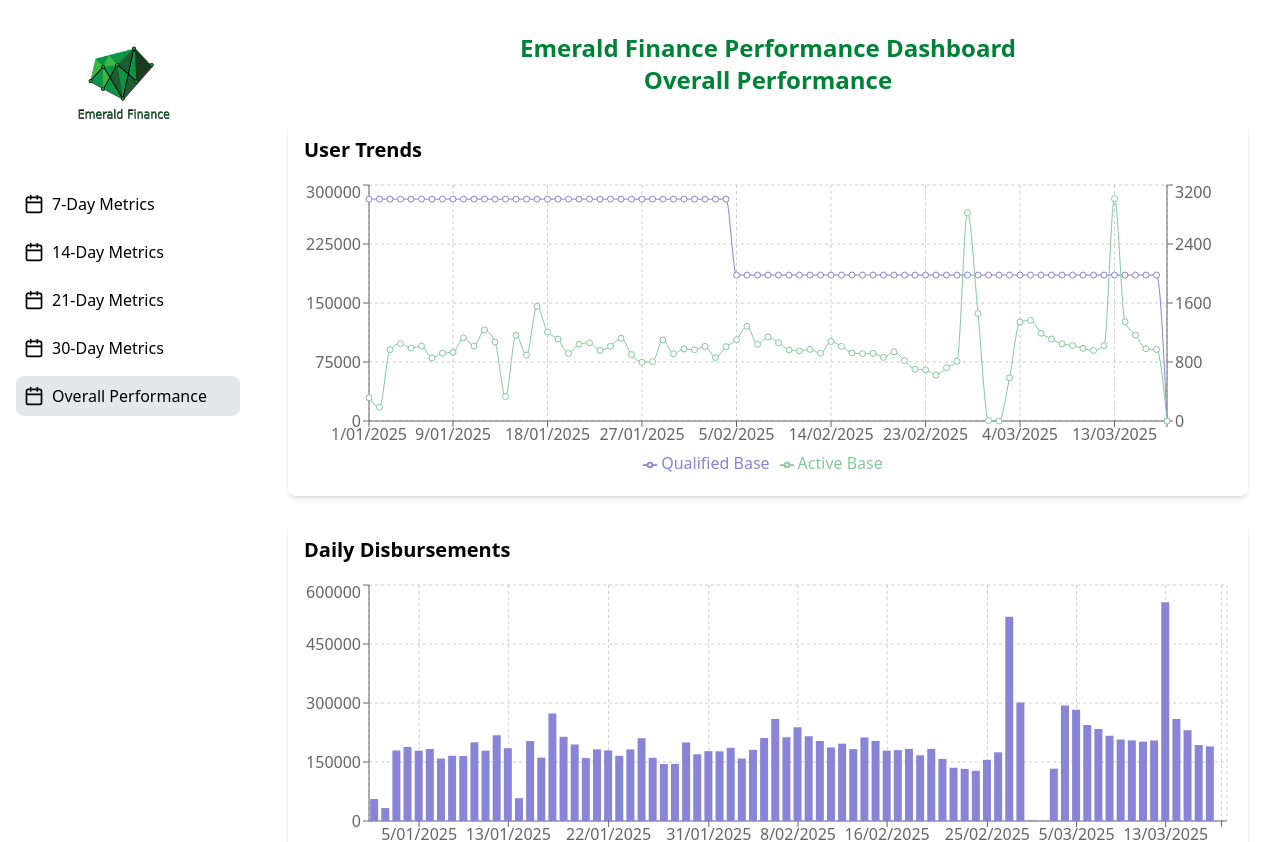
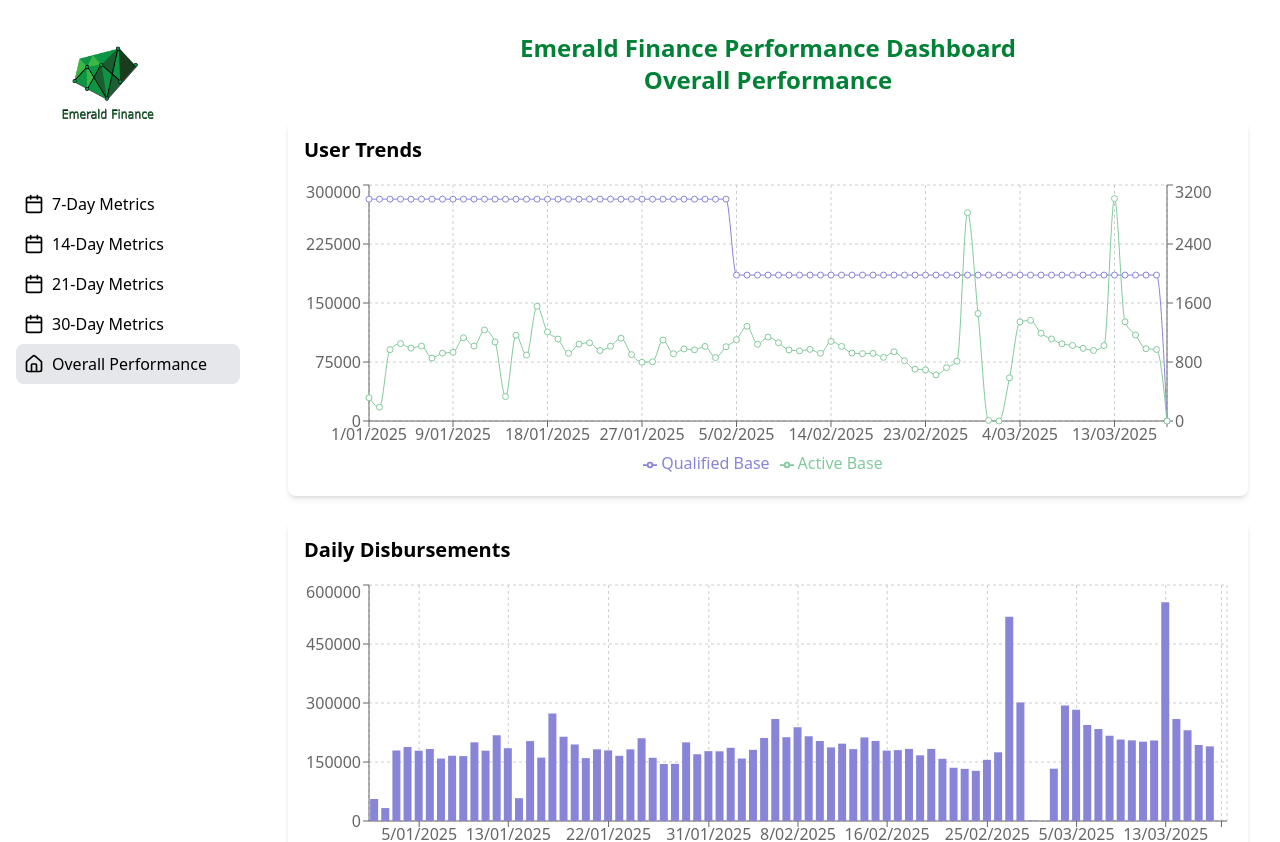
Before and after one commit to BasilMwila/performance_report, a React (Vite) app: page / in a window 1280 px wide. Shown: the top 842 px of the page. Built offline with nearby package versions, Linux system fonts and the light colour scheme.

Commit message:
Update Sidebar.tsx

```diff
--- a/src/Sidebar.tsx
+++ b/src/Sidebar.tsx
@@ -7,59 +7,68 @@
 
   return (
     <>
-      {/* Hamburger Button */}
+      {/* Menu Button for Small Screens */}
       <button
-        className="lg:hidden p-4"
+        className="sm:hidden fixed top-4 left-4 z-50 p-2 bg-white rounded-full shadow-lg"
         onClick={() => setIsOpen(true)}
       >
-        <Menu size={28} />
+        <Menu size={24} />
       </button>
 
-      {/* Sidebar - Fullscreen on small devices */}
+      {/* Sidebar */}
       <div
-        className={`fixed inset-0 bg-white p-4 flex flex-col transition-transform duration-300 lg:w-64 lg:h-screen lg:static ${
-          isOpen ? "translate-x-0" : "-translate-x-full lg:translate-x-0"
-        }`}
+        className={`${
+          isOpen ? "fixed inset-0 w-full h-full z-40 bg-white" : "w-64 h-screen"
+        } bg-white p-4 flex flex-col sm:relative sm:block sm:w-64 sm:h-screen`}
       >
-        {/* Close overlay when clicking outside */}
+        {/* Close Sidebar in Small Screens */}
         {isOpen && (
-          <div
-            className="absolute inset-0 bg-black opacity-50"
+          <button
+            className="absolute top-4 right-4 p-2 bg-gray-200 rounded-full"
             onClick={() => setIsOpen(false)}
-          ></div>
+          >
+            ✕
+          </button>
         )}
 
-        {/* Sidebar Content */}
-        <div className="relative z-10">
         {/* Logo */}
-          <div className="flex items-center justify-center mb-6">
+        <div className="flex items-center justify-center mb-6 hidden sm:block">
           <img src="/Emerald_Logo_Web.png" alt="Emerald Finance" className="h-36 w-48" />
         </div>
 
         {/* Navigation Links */}
-          <nav className="flex flex-col gap-2">
-            {[
-              { to: "/day7", label: "7-Day Metrics" },
-              { to: "/day14", label: "14-Day Metrics" },
-              { to: "/day21", label: "21-Day Metrics" },
-              { to: "/day30", label: "30-Day Metrics" },
-              { to: "/", label: "Overall Performance", icon: Home },
-            ].map(({ to, label }, index) => (
+        <nav className="flex flex-col gap-2 hidden sm:block">
           <NavLink
-                key={index}
-                to={to}
-                className={({ isActive }) =>
-                  `flex items-center gap-2 p-2 rounded-lg ${
-                    isActive ? "bg-gray-200" : "hover:bg-gray-100"
-                  }`
-                }
-                onClick={() => setIsOpen(false)}
+            to="/day7"
+            className={({ isActive }) => `flex items-center gap-2 p-2 rounded-lg ${isActive ? "bg-gray-200" : "hover:bg-gray-100"}`}
           >
-                <Calendar size={20} /> {label}
+            <Calendar size={20} /> 7-Day Metrics
           </NavLink>
-            ))}
+          <NavLink
+            to="/day14"
+            className={({ isActive }) => `flex items-center gap-2 p-2 rounded-lg ${isActive ? "bg-gray-200" : "hover:bg-gray-100"}`}
+          >
+            <Calendar size={20} /> 14-Day Metrics
+          </NavLink>
+          <NavLink
+            to="/day21"
+            className={({ isActive }) => `flex items-center gap-2 p-2 rounded-lg ${isActive ? "bg-gray-200" : "hover:bg-gray-100"}`}
+          >
+            <Calendar size={20} /> 21-Day Metrics
+          </NavLink>
+          <NavLink
+            to="/day30"
+            className={({ isActive }) => `flex items-center gap-2 p-2 rounded-lg ${isActive ? "bg-gray-200" : "hover:bg-gray-100"}`}
+          >
+            <Calendar size={20} /> 30-Day Metrics
+          </NavLink>
+          <NavLink
+            to="/"
+            className={({ isActive }) => `flex items-center gap-2 p-2 rounded-lg ${isActive ? "bg-gray-200" : "hover:bg-gray-100"}`}
+          >
+            <Home size={20} /> Overall Performance
+          </NavLink>
         </nav>
-        </div>
       </div>
     </>
   );
```
Lines whose indentation alone changed are shown as unchanged.
